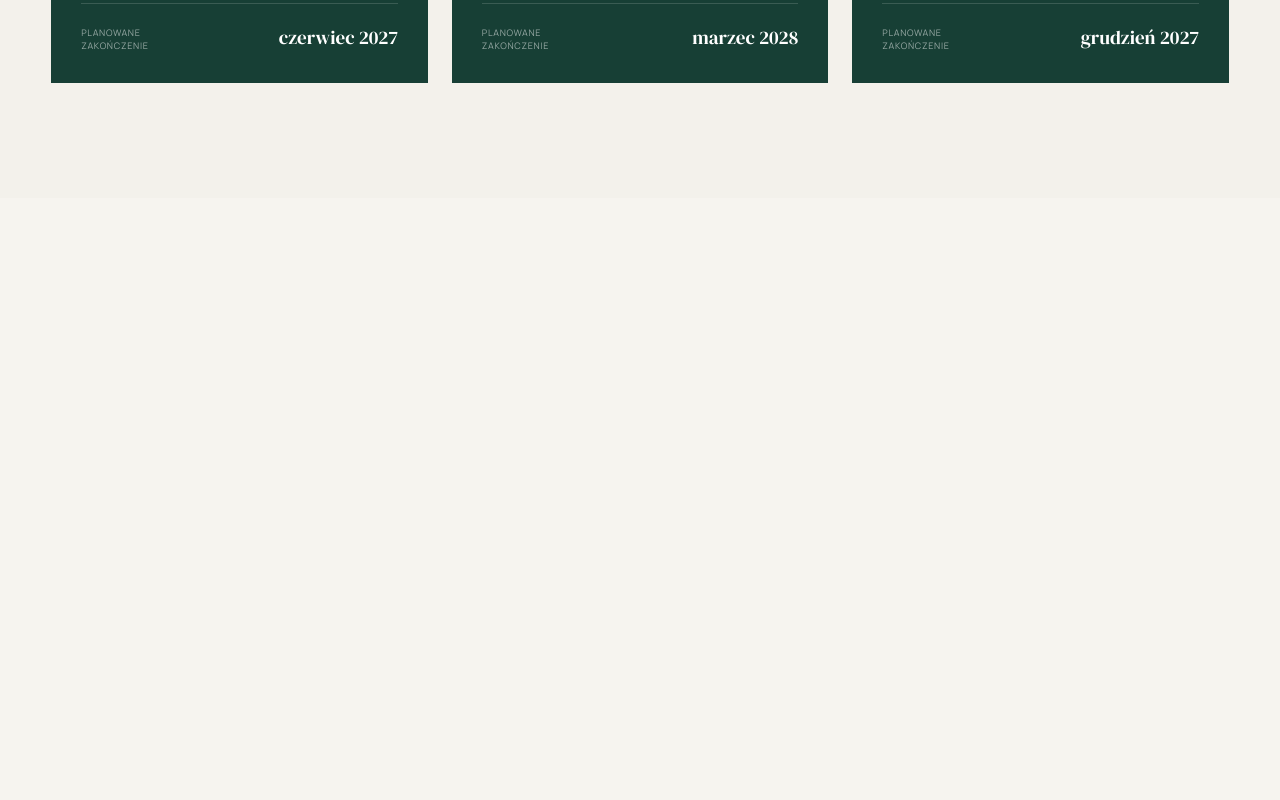
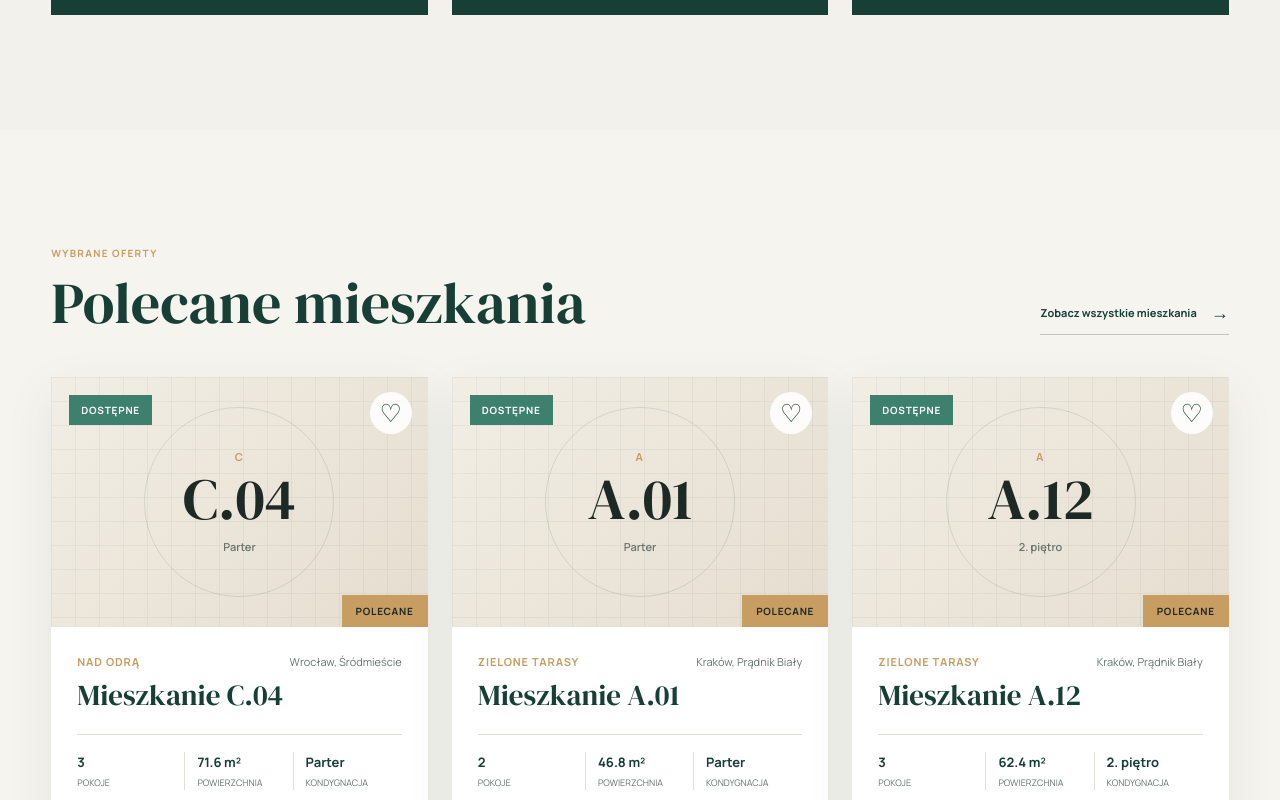
Before and after one commit to natalkakielbicka-coder/real-estate, a Vue app: page / in a window 1280 px wide. Shown: the part 1600-2400 px from the top of the page. Before the commit the page ends 1878 px from the top, so only its background shows below. Built offline with nearby package versions, Linux system fonts and the light colour scheme.

Commit message:
Randomize featured apartments on home page

```diff
--- a/src/views/HomeView.vue
+++ b/src/views/HomeView.vue
@@ -4,6 +4,7 @@ import { useRouter } from 'vue-router'
 import { apartments } from '../data/apartments'
 import { investments } from '../data/investments'
 import InvestmentCard from '../components/InvestmentCard.vue'
+import ApartmentGrid from '../components/ApartmentGrid.vue'
 
 const router = useRouter()
 
@@ -73,6 +74,13 @@ const getInvestmentApartmentsCount = (investmentId) => {
     return apartment.investmentId === investmentId
   }).length
 }
+
+const featuredApartments = computed(() => {
+  return apartments
+    .filter((apartment) => apartment.featured)
+    .sort(() => Math.random() - 0.5)
+    .slice(0, 3)
+})
 </script>
 
 <template>
@@ -218,6 +226,24 @@ const getInvestmentApartmentsCount = (investmentId) => {
         </div>
       </div>
     </section>
+
+    <section class="featured-apartments">
+      <div class="container">
+        <div class="featured-apartments__header">
+          <div>
+            <p>Wybrane oferty</p>
+            <h2>Polecane mieszkania</h2>
+          </div>
+
+          <RouterLink to="/mieszkania">
+            Zobacz wszystkie mieszkania
+            <span aria-hidden="true">→</span>
+          </RouterLink>
+        </div>
+
+        <ApartmentGrid :apartments="featuredApartments" />
+      </div>
+    </section>
   </main>
 </template>
 
@@ -225,7 +251,6 @@ const getInvestmentApartmentsCount = (investmentId) => {
 .hero {
   display: flex;
   align-items: center;
-  min-height: 100vh;
   padding-top: 138px;
   padding-bottom: 50px;
   overflow: hidden;
@@ -526,6 +551,53 @@ const getInvestmentApartmentsCount = (investmentId) => {
   gap: 24px;
 }
 
+.featured-apartments {
+  padding-block: clamp(70px, 9vw, 120px);
+  background-color: var(--color-background);
+}
+
+.featured-apartments__header {
+  display: flex;
+  align-items: flex-end;
+  justify-content: space-between;
+  margin-bottom: 42px;
+  gap: 30px;
+}
+
+.featured-apartments__header p {
+  margin-bottom: 10px;
+  color: var(--color-accent);
+  font-size: 10px;
+  font-weight: 700;
+  letter-spacing: 0.13em;
+  text-transform: uppercase;
+}
+
+.featured-apartments__header h2 {
+  margin-bottom: 0;
+  font-size: clamp(38px, 5vw, 58px);
+}
+
+.featured-apartments__header > a {
+  display: inline-flex;
+  align-items: center;
+  padding-bottom: 7px;
+  gap: 14px;
+  color: var(--color-primary);
+  border-bottom: 1px solid rgba(23, 63, 53, 0.25);
+  font-size: 11px;
+  font-weight: 700;
+}
+
+.featured-apartments__header > a span {
+  font-size: 18px;
+  transition: transform 0.2s ease;
+}
+
+.featured-apartments__header > a:hover span {
+  transform: translateX(4px);
+}
+
 @media (max-width: 991px) {
   .hero {
     padding-top: 130px;
@@ -628,6 +700,11 @@ const getInvestmentApartmentsCount = (investmentId) => {
   .home-investments__grid {
     grid-template-columns: 1fr;
   }
+
+  .featured-apartments__header {
+    align-items: flex-start;
+    flex-direction: column;
+  }
 }
 
 @media (max-width: 479px) {
```
